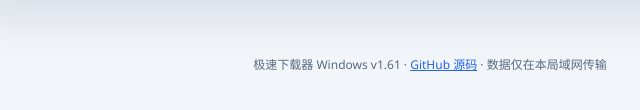
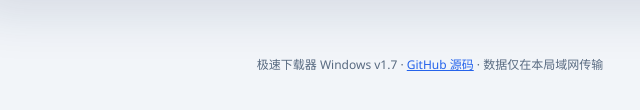
Before and after one commit to zhutonghuo/fastdownloader-windows, a plain HTML site: page site/index.html in a window 1280 px wide. Shown: the part 1282-1392 px from the top of the page, 210-850 px from the left. Drawn offline with Linux system fonts and the light colour scheme.

Commit message:
sync v1.7/1.20

```diff
--- a/site/index.html
+++ b/site/index.html
@@ -81,7 +81,7 @@ code{background:var(--panel);border:1px solid var(--border);border-radius:6px;pa
     </div>
   </section>
 
-  <div class="foot">极速下载器 Windows v1.61 · <a href="https://github.com/zhutonghuo/fastdownloader-windows" style="color:var(--accent)">GitHub 源码</a> · 数据仅在本局域网传输</div>
+  <div class="foot">极速下载器 Windows v1.7 · <a href="https://github.com/zhutonghuo/fastdownloader-windows" style="color:var(--accent)">GitHub 源码</a> · 数据仅在本局域网传输</div>
 </div>
 
 <script>
```
